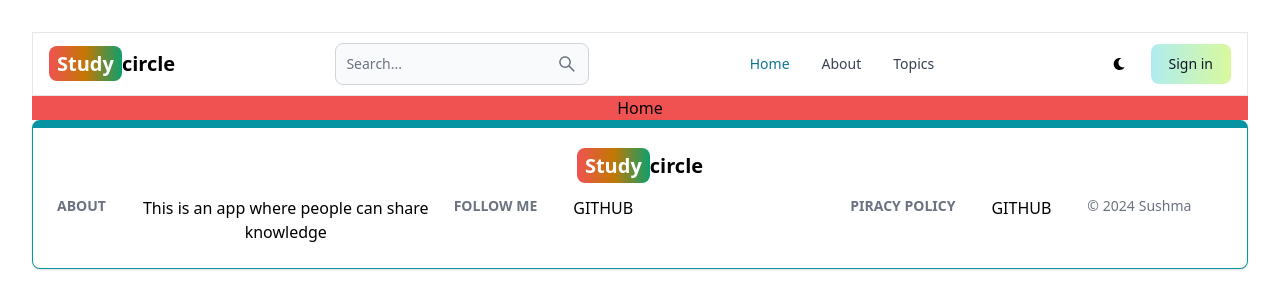
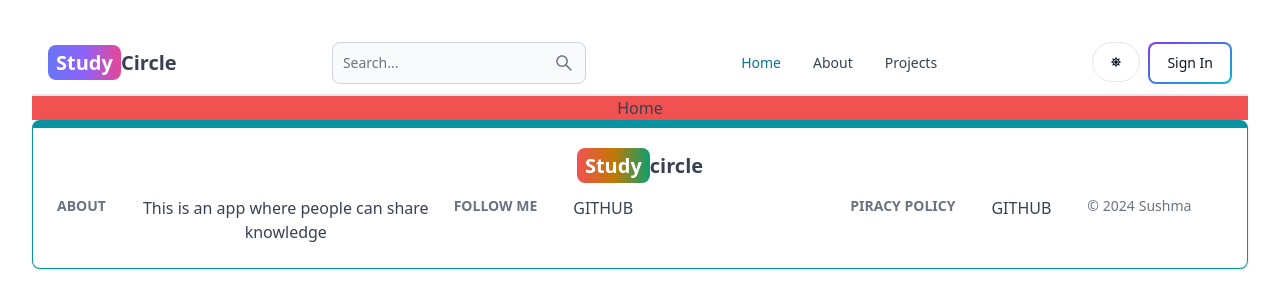
Before and after one commit to oystercoder/study-circle, a React (Vite) app: page / in a window 1280 px wide. Shown: the top 308 px of the page. Built offline with nearby package versions, Linux system fonts and the light colour scheme; no server answers.

Commit message:
dark theme

```diff
--- a/src/components/Header.jsx
+++ b/src/components/Header.jsx
@@ -1,89 +1,186 @@
-import { Avatar, Button, Dropdown, DropdownDivider, Navbar, NavbarCollapse, NavbarToggle, TextInput } from 'flowbite-react'
-import React from 'react'
-import { Link } from 'react-router-dom'
-import { AiOutlineSearch } from 'react-icons/ai'
-import { FaMoon } from 'react-icons/fa'
-import { useLocation } from 'react-router-dom'
-import { useSelector } from 'react-redux'
+// import { Avatar, Button, Dropdown, DropdownDivider, Navbar, NavbarCollapse, NavbarToggle, TextInput } from 'flowbite-react'
+// import React from 'react'
+// import { Link } from 'react-router-dom'
+// import { AiOutlineSearch } from 'react-icons/ai'
+// import { FaMoon } from 'react-icons/fa'
+// import { useLocation } from 'react-router-dom'
+// import { useSelector } from 'react-redux'
+// import { useDispatch } from 'react-redux'
+// import {toogleTheme} from '../redux/theme/themeSlice'
 
-const Header = () => {
-    const path = useLocation().pathname
-    const { currentUser} = useSelector(state => state.user);
-    // console.log(currentUser.user)
-  return (
-   <Navbar className='border bottom-2'>
-    <Link to='\' className='self-center whitespace-nowrap text-sm sm:text-xl font-semibold dark:text-white'>
-    <span className='px-2 py-1 rounded-lg bg-gradient-to-r from-red-500 via-yellow-500 to-green-500 text-white'>Study</span>
-    circle
-    </Link>
-    <form>
-        <TextInput type="text" placeholder='Search...' rightIcon={AiOutlineSearch} className='hidden lg:inline' />
+// const Header = () => {
+//     const path = useLocation().pathname
+//     const { currentUser} = useSelector(state => state.user);
+//     const dispatch = useDispatch()
+//     const handle=()=>{
+//         dispatch(toogleTheme())
+//     }
+//     // console.log(currentUser.user)
+//   return (
+//    <Navbar className='border bottom-2'>
+//     <Link to='\' className='self-center whitespace-nowrap text-sm sm:text-xl font-semibold dark:text-white'>
+//     <span className='px-2 py-1 rounded-lg bg-gradient-to-r from-red-500 via-yellow-500 to-green-500 text-white'>Study</span>
+//     circle
+//     </Link>
+//     <form>
+//         <TextInput type="text" placeholder='Search...' rightIcon={AiOutlineSearch} className='hidden lg:inline' />
 
-        </form>
-        <Button className='w-12 h-10 lg:hidden' color="gray" pill>
-            <AiOutlineSearch />
-        </Button>
+//         </form>
+//         <Button className='w-12 h-10 lg:hidden' color="gray" pill>
+//             <AiOutlineSearch />
+//         </Button>
 
-        <div className='flex flex-row gap-2 md:order-2'>
+//         <div className='flex flex-row gap-2 md:order-2'>
 
-            <Button className="w-12 h-10 hidden sm:inline" color="grey" pill><FaMoon /></Button>
-            {currentUser ? (
-                <Dropdown arrowIcon={false} inline label={
-                    (
-                        <Avatar alt='userprofile' rounded img={currentUser.photo} />
-                    )
-                }>
-                    <Dropdown.Header>
+//             <Button className="w-12 h-10 hidden sm:inline" color="grey" pill onClick={handle}><FaMoon /></Button>
+//             {currentUser ? (
+//                 <Dropdown arrowIcon={false} inline label={
+//                     (
+//                         <Avatar alt='userprofile' rounded img={currentUser.photo} />
+//                     )
+//                 }>
+//                     <Dropdown.Header>
 
-                        <span className="block text-sm text-black">@{currentUser.username}</span>
-                        <span className="block text-sm text-black font-medium truncate">{currentUser.email}</span>
-                        </Dropdown.Header>
-                        <Link to="{/dashboard?tab=profile}">
-                        <Dropdown.Item>Profile</Dropdown.Item>
-                        <DropdownDivider />
-                        <Dropdown.Item>Sign Out</Dropdown.Item>
+//                         <span className="block text-sm text-black">@{currentUser.username}</span>
+//                         <span className="block text-sm text-black font-medium truncate">{currentUser.email}</span>
+//                         </Dropdown.Header>
+//                         <Link to="{/dashboard?tab=profile}">
+//                         <Dropdown.Item>Profile</Dropdown.Item>
+//                         <DropdownDivider />
+//                         <Dropdown.Item>Sign Out</Dropdown.Item>
 
-                        </Link>
+//                         </Link>
 
 
 
-                </Dropdown>
-            ) :
-            (
-            <Button gradientDuoTone="tealToLime">
-                <Link to="/signin">
-                Sign in
-                </Link>
-                </Button>
-            )
-            }
-                <NavbarToggle />
-                </div>
+//                 </Dropdown>
+//             ) :
+//             (
+//             <Button gradientDuoTone="tealToLime">
+//                 <Link to="/signin">
+//                 Sign in
+//                 </Link>
+//                 </Button>
+//             )
+//             }
+//                 <NavbarToggle />
+//                 </div>
 
 
-                <Navbar.Collapse>
+//                 <Navbar.Collapse>
 
-                <Navbar.Link active={path==='/'} as={'div'}>
-                    <Link to="/">Home</Link>
+//                 <Navbar.Link active={path==='/'} as={'div'}>
+//                     <Link to="/">Home</Link>
 
-                </Navbar.Link>
-                <Navbar.Link active={path==='/about'} as={'div'}>
-                    <Link to="/about">About</Link>
+//                 </Navbar.Link>
+//                 <Navbar.Link active={path==='/about'} as={'div'}>
+//                     <Link to="/about">About</Link>
 
-                </Navbar.Link>
-                <Navbar.Link active={path==='/projects'} as={'div'}>
-                    <Link to="/projects">Topics</Link>
+//                 </Navbar.Link>
+//                 <Navbar.Link active={path==='/projects'} as={'div'}>
+//                     <Link to="/projects">Topics</Link>
 
-                </Navbar.Link>
+//                 </Navbar.Link>
 
 
 
-            </Navbar.Collapse>
+//             </Navbar.Collapse>
 
 
 
-   </Navbar>
-  )
+//    </Navbar>
+//   )
+// }
+
+// export default Header
+
+
+
+
+import { Avatar, Button, Dropdown, Navbar, TextInput } from 'flowbite-react';
+import { Link, useLocation } from 'react-router-dom';
+import { AiOutlineSearch } from 'react-icons/ai';
+import { FaMoon, FaSun } from 'react-icons/fa';
+import { useSelector, useDispatch } from 'react-redux';
+import {toogleTheme} from '../redux/theme/themeSlice'
+
+export default function Header() {
+  const path = useLocation().pathname;
+  const dispatch = useDispatch();
+  const { currentUser } = useSelector((state) => state.user);
+  const { theme } = useSelector((state) => state.theme);
+
+  return (
+    <Navbar className='border-b-2'>
+      <Link
+        to='/'
+        className='self-center whitespace-nowrap text-sm sm:text-xl font-semibold dark:text-white'
+      >
+        <span className='px-2 py-1 bg-gradient-to-r from-indigo-500 via-purple-500 to-pink-500 rounded-lg text-white'>
+          Study
+        </span>
+        Circle
+      </Link>
+      <form>
+        <TextInput
+          type='text'
+          placeholder='Search...'
+          rightIcon={AiOutlineSearch}
+          className='hidden lg:inline'
+        />
+      </form>
+      <Button className='w-12 h-10 lg:hidden' color='gray' pill>
+        <AiOutlineSearch />
+      </Button>
+      <div className='flex gap-2 md:order-2'>
+        <Button
+          className='w-12 h-10 hidden sm:inline'
+          color='gray'
+          pill
+          onClick={() => dispatch(toogleTheme())}
+        >
+          {theme === 'light' ? <FaSun /> : <FaMoon />}
+        </Button>
+        {currentUser ? (
+          <Dropdown
+            arrowIcon={false}
+            inline
+            label={
+              <Avatar alt='user' img={currentUser.profilePicture} rounded />
+            }
+          >
+            <Dropdown.Header>
+              <span className='block text-sm'>@{currentUser.username}</span>
+              <span className='block text-sm font-medium truncate'>
+                {currentUser.email}
+              </span>
+            </Dropdown.Header>
+            <Link to={'/dashboard?tab=profile'}>
+              <Dropdown.Item>Profile</Dropdown.Item>
+            </Link>
+            <Dropdown.Divider />
+            <Dropdown.Item>Sign out</Dropdown.Item>
+          </Dropdown>
+        ) : (
+          <Link to='/sign-in'>
+            <Button gradientDuoTone='purpleToBlue' outline>
+              Sign In
+            </Button>
+          </Link>
+        )}
+        <Navbar.Toggle />
+      </div>
+      <Navbar.Collapse>
+        <Navbar.Link active={path === '/'} as={'div'}>
+          <Link to='/'>Home</Link>
+        </Navbar.Link>
+        <Navbar.Link active={path === '/about'} as={'div'}>
+          <Link to='/about'>About</Link>
+        </Navbar.Link>
+        <Navbar.Link active={path === '/projects'} as={'div'}>
+          <Link to='/projects'>Projects</Link>
+        </Navbar.Link>
+      </Navbar.Collapse>
+    </Navbar>
+  );
 }
-
-export default Header
--- /dev/null
+++ b/src/components/ThemeProvider.jsx
@@ -0,0 +1,12 @@
+import { useSelector } from 'react-redux';
+
+export default function ThemeProvider({ children }) {
+  const { theme } = useSelector((state) => state.theme);
+  return (
+    <div className={theme}>
+      <div className='bg-white text-gray-700 dark:text-gray-200 dark:bg-[rgb(16,23,42)] min-h-screen min-w-screen'>
+        {children}
+      </div>
+    </div>
+  );
+}
--- a/src/redux/store.js
+++ b/src/redux/store.js
@@ -2,9 +2,11 @@
 import userReducer from './user/userSlice';
 import { persistReducer, persistStore } from 'redux-persist';
 import storage from 'redux-persist/lib/storage';
+import themeReducer from './theme/themeSlice'
 
 const rootReducer = combineReducers({
   user: userReducer,
+  theme:themeReducer
 });
 
 const persistConfig = {
--- /dev/null
+++ b/src/redux/theme/themeSlice.js
@@ -0,0 +1,19 @@
+import { createSlice } from "@reduxjs/toolkit";
+
+const initialState={
+    theme:'light',
+
+}
+
+const themeSlice=createSlice({
+    name:'theme',
+    initialState,
+    reducers:{
+        toogleTheme:(state)=>{
+            state.theme=state.theme==='light'?'dark':'light';
+
+        }
+    }
+})
+export const {toogleTheme}=themeSlice.actions
+export default themeSlice.reducer
```
Also changed, not shown: src/main.jsx (+11 -0 lines).
